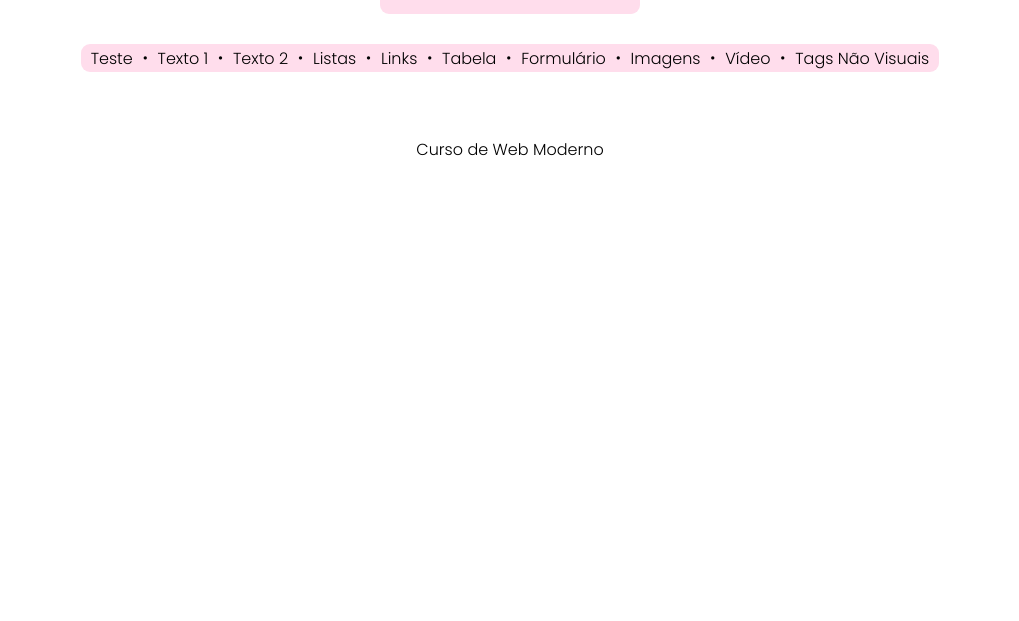
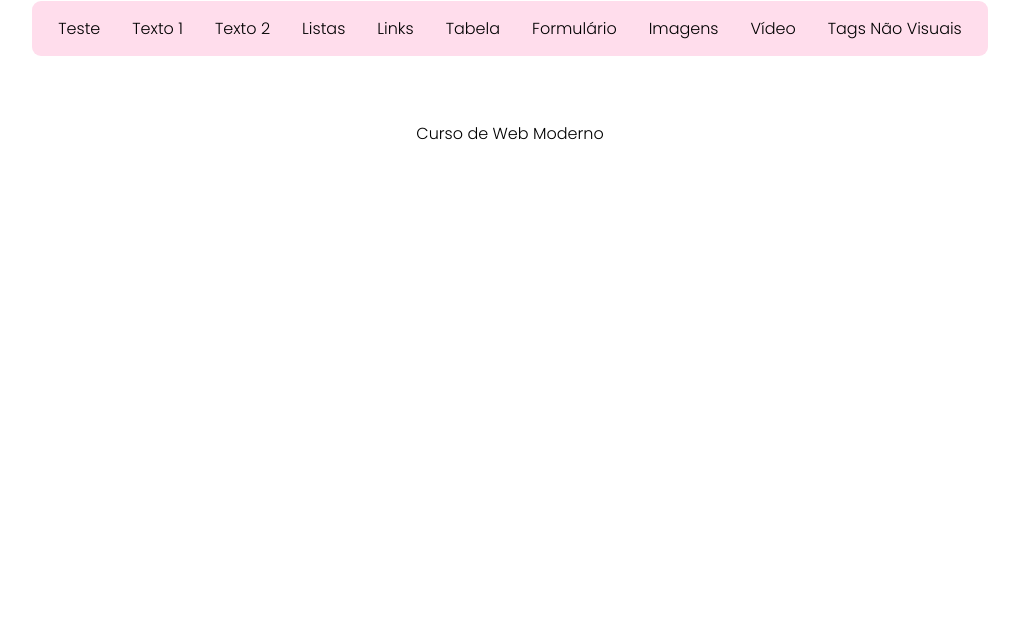
Before and after one commit to victoriamnx/Udemy, a plain HTML site: page html/index.html in a window 1280 px wide. Shown: the part 179-800 px from the top of the page, without its empty margins (130-1149 px from the left). Drawn offline with Linux system fonts and the light colour scheme.

Commit message:
fix: main page nav bar

```diff
--- a/html/index.html
+++ b/html/index.html
@@ -19,16 +19,18 @@
         <h1>Exercícios HTML</h1>
     </header>
     <nav>
-        <a href wm-nav="exercicios/teste.html">Teste</a> ・
-        <a href wm-nav="exercicios/texto1.html">Texto 1</a> ・
-        <a href wm-nav="exercicios/texto2.html">Texto 2</a> ・
-        <a href wm-nav="exercicios/listas.html">Listas</a> ・
-        <a href wm-nav="exercicios/links.html">Links</a> ・
-        <a href wm-nav="exercicios/tabela.html">Tabela</a> ・
-        <a href wm-nav="exercicios/form/form.html">Formulário</a> ・
-        <a href wm-nav="exercicios/imagens.html">Imagens</a> ・
-        <a href wm-nav="exercicios/video.html">Vídeo</a> ・
-        <a href wm-nav="exercicios/tagsNaoVisuais.html">Tags Não Visuais</a>
+        <ul>
+            <li><a href wm-nav="exercicios/teste.html">Teste</a></li>
+            <li><a href wm-nav="exercicios/texto1.html">Texto 1</a></li>
+            <li><a href wm-nav="exercicios/texto2.html">Texto 2</a></li>
+            <li><a href wm-nav="exercicios/listas.html">Listas</a></li>
+            <li><a href wm-nav="exercicios/links.html">Links</a></li>
+            <li><a href wm-nav="exercicios/tabela.html">Tabela</a></li>
+            <li><a href wm-nav="exercicios/form/form.html">Formulário</a></li>
+            <li><a href wm-nav="exercicios/imagens.html">Imagens</a></li>
+            <li><a href wm-nav="exercicios/video.html">Vídeo</a></li>
+            <li><a href wm-nav="exercicios/tagsNaoVisuais.html">Tags Não Visuais</a></li>
+        </ul>
     </nav>
     <section id="conteudo"></section>
     <footer>
--- a/html/style.css
+++ b/html/style.css
@@ -1,4 +1,12 @@
 @import url("https://fonts.googleapis.com/css2?family=Poppins:ital,wght@0,100;0,200;0,300;1,100;1,200&display=swap");
+
+@import url("https://fonts.googleapis.com/css2?family=Manrope:wght@500;700&display=swap");
+
+* {
+  margin: 0;
+  padding: 0;
+  box-sizing: border-box;
+}
 
 html,
 body {
@@ -25,12 +33,30 @@ header {
   margin-bottom: 30px;
 }
 
-nav {
+ul {
+  overflow: hidden;
+  padding: 1px 10px;
+  margin-bottom: 5px;
+  border-radius: 9px;
+  list-style-type: none;
+  background-color: #ffddec;
   font-family: "Poppins", sans-serif;
-  padding: 1px 10px;
-  border-radius: 9px;
-  background-color: #ffddec;
-  margin-bottom: 5px;
+}
+
+li {
+  float: left;
+}
+
+li a {
+  display: block;
+  color: white;
+  text-align: center;
+  padding: 14px 16px;
+  text-decoration: none;
+}
+
+li a:hover:not(.active) {
+  background-color: #f59ed8;
 }
 
 a:link {
@@ -41,12 +67,3 @@ a:visited {
   color: hsl(0, 0%, 0%);
   text-decoration: none;
 }
-
-a:hover {
-  color: hsl(0, 0%, 0%);
-  text-decoration: underline;
-}
-
-a:active {
-  text-decoration: underline;
-}
```
Also changed, not shown: html/Exercicios/botaoteste.html (deleted, +0 -33 lines), html/Exercicios/teste.html (+2 -0 lines).
